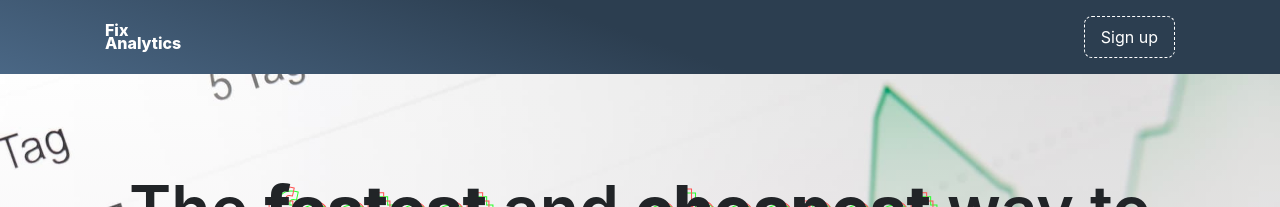
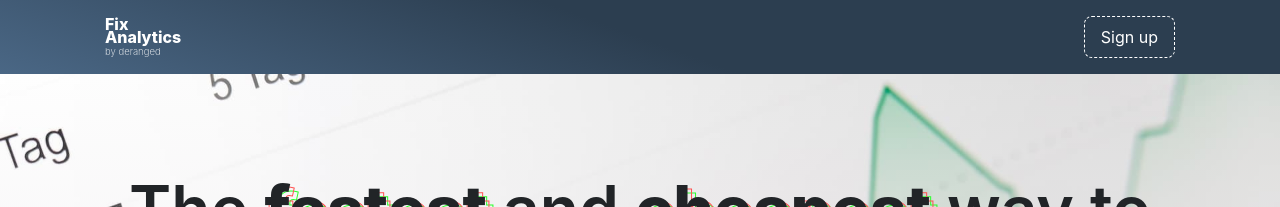
Before and after one commit to derangeddk/deranged.dk, a Jekyll site: the page built from fix-analytics/index.html, in a window 1280 px wide. Shown: the top 207 px of the page. Built offline with Jekyll 4.4.1, drawn with Linux system fonts in a browser that asks for light colours.

Commit message:
Add derangd attribution in header logo

```diff
--- a/_includes/fix-analytics-navigation.html
+++ b/_includes/fix-analytics-navigation.html
@@ -1,7 +1,8 @@
 <nav class="navigation">
   <div class="container row f-wrap f-align-center">
     <a class="logo" href="/fix-analytics/">
-      Fix<br />Analytics
+      Fix<br />Analytics<br />
+      <span class="logo__deranged-attribution">by deranged</span>
     </a>
     <div class="spacer"></div>
     <a
--- a/_sass/fix-analytics/logo.scss
+++ b/_sass/fix-analytics/logo.scss
@@ -17,3 +17,9 @@
 .logo--fancy:after {
   content: 'Fix \A Analytics';
 }
+
+.logo__deranged-attribution {
+  font-size: 0.6rem;
+  font-weight: 150;
+  line-height: 0.4rem;
+}
```
